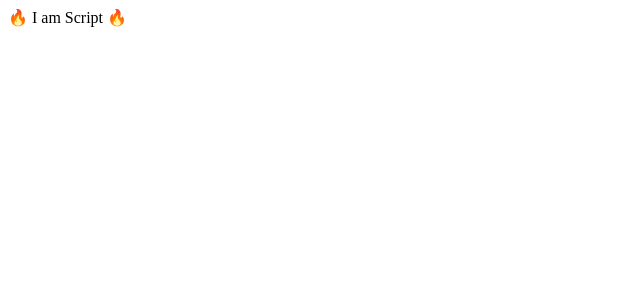
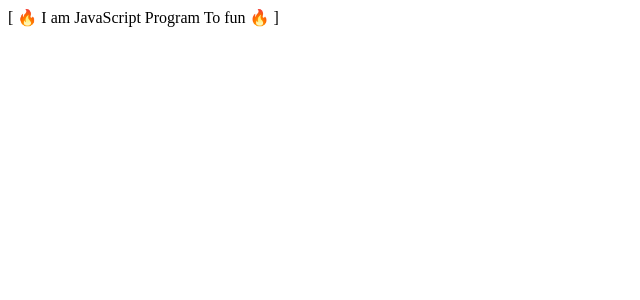
Before and after one commit to SOUROVSARKERTEC12/React, a React (Create React App) app: page / in a window 1280 px wide. Shown: the top 300 px of the page, without its empty margins (0-640 px from the left). Built offline with nearby package versions, Linux system fonts and the light colour scheme.

Commit message:
Composition seperated use

```diff
--- a/src/App.js
+++ b/src/App.js
@@ -1,11 +1,20 @@
-
 import React from 'react';
-import Text from './components/inheritance/Text';
+import Text from './components/composition/Text';
+import Emoji from './components/composition/Emoji';
+import Bracket from './components/composition/Bracket';
+//import Text from './components/inheritance/Text';
 //import Calculator from './components/Calculator';
 //import Form from './components/Form';
 
 function App() {
-    return <Text/>;
+    return (
+        <Emoji>
+            {({ addEmoji }) => (
+                <Bracket>
+                    {({addBracket}) => <Text addEmoji={addEmoji} addBracket={addBracket} />}
+                </Bracket>)}
+        </Emoji>
+    );
     //return <Calculator/>
     // return <div>
     //     {/* <Form /> */}
--- /dev/null
+++ b/src/components/composition/Bracket.js
@@ -0,0 +1,9 @@
+import React from 'react';
+
+export default class Bracket extends React.Component {
+    addBracket = (text, emoji) => `[ ${text} ]`;
+
+    render() {
+        return this.props.children({ addBracket: this.addBracket });
+    }
+}
--- /dev/null
+++ b/src/components/composition/Emoji.js
@@ -0,0 +1,9 @@
+import React from 'react';
+
+export default class Emoji extends React.Component {
+    addEmoji = (text, emoji) => `${emoji} ${text} ${emoji}`;
+
+    render() {
+        return this.props.children({ addEmoji: this.addEmoji });
+    }
+}
--- /dev/null
+++ b/src/components/composition/Text.js
@@ -0,0 +1,12 @@
+import React from 'react';
+
+export default function Text({ addEmoji, addBracket }) {
+    let text = 'I am JavaScript Program To fun';
+    if (addEmoji) {
+        text = addEmoji(text, '🔥');
+    }
+    if (addBracket) {
+        text = addBracket(text);
+    }
+    return <div>{text}</div>;
+}
```
